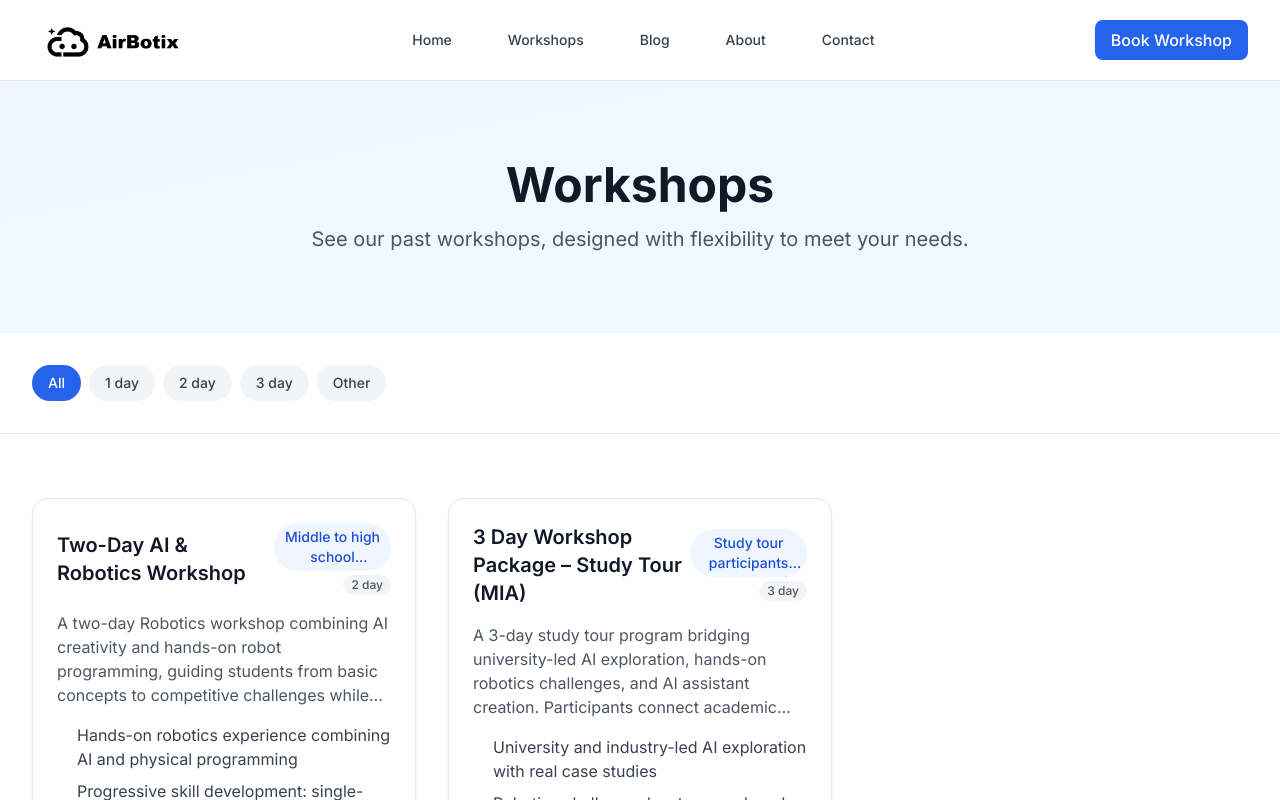
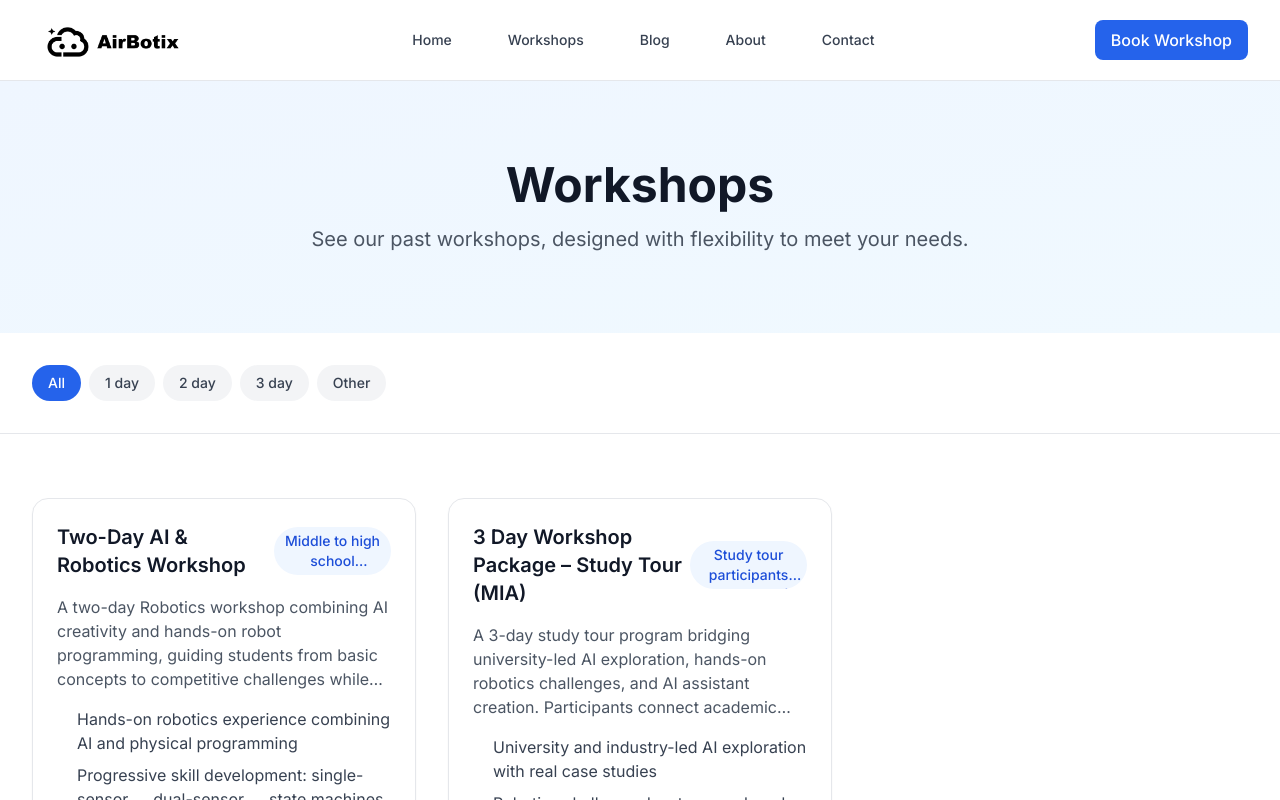
Before and after one commit to Airbotix-AI/airbotix, a React (Vite) app: page /#/workshops in a window 1280 px wide. Shown: the top 800 px of the page. Built offline with nearby package versions, Linux system fonts and the light colour scheme.

Commit message:
fix: UI improve

```diff
--- a/src/pages/Workshops.tsx
+++ b/src/pages/Workshops.tsx
@@ -126,20 +126,9 @@ const Workshops = () => {
                       {ws.title}
                     </Link>
                   </h3>
-                  <div className="flex flex-col items-end gap-1 max-w-[35%]">
-                    <span className="text-xs sm:text-sm text-primary-700 bg-primary-50 px-2 py-1 rounded-full font-medium line-clamp-2 text-center">
-                      {ws.targetAudience || 'All levels'}
-                    </span>
-                    <span className="text-[10px] sm:text-xs text-gray-600 bg-gray-100 px-2 py-0.5 rounded-full font-medium text-center">
-                      {(() => {
-                        const tag = deriveDurationFilter(ws.duration)
-                        if (tag === WORKSHOP_FILTERS.ONE_DAY) return WORKSHOP_TEXTS.FILTER_1D
-                        if (tag === WORKSHOP_FILTERS.TWO_DAY) return WORKSHOP_TEXTS.FILTER_2D
-                        if (tag === WORKSHOP_FILTERS.THREE_DAY) return WORKSHOP_TEXTS.FILTER_3D
-                        return WORKSHOP_TEXTS.FILTER_OTHER
-                      })()}
-                    </span>
-                  </div>
+                  <span className="text-xs sm:text-sm text-primary-700 bg-primary-50 px-2 py-1 rounded-full font-medium max-w-[35%] line-clamp-2 text-center">
+                    {ws.targetAudience || 'All levels'}
+                  </span>
                 </div>
                 <p className="text-gray-600 mb-4 line-clamp-4">{ws.overview}</p>
                 {ws.highlights && (
```
